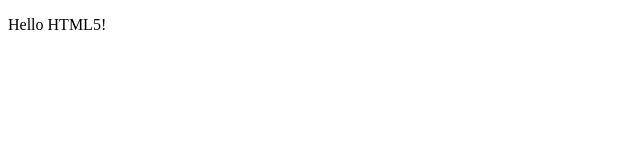
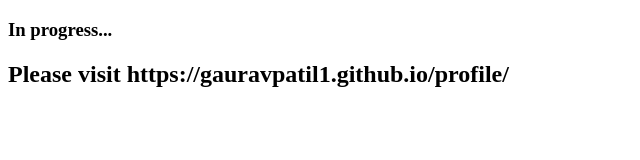
Before and after one commit to gauravpatil1/gauravpatil1.github.io, a plain HTML site: page index.html in a window 1280 px wide. Shown: the whole page, without its empty margins (0-640 px from the left). Drawn offline with Linux system fonts and the light colour scheme.

Commit message:
Update index.html

```diff
--- a/index.html
+++ b/index.html
@@ -5,6 +5,7 @@
       <meta http-equiv = "refresh" content = "2; url = https://gauravpatil1.github.io/profile/" />
    </head>
    <body>
-      <p>Hello HTML5!</p>
+      <h3>In progress...</h3>
+      <h2>Please visit https://gauravpatil1.github.io/profile/</h2>
    </body>
 </html>
```
